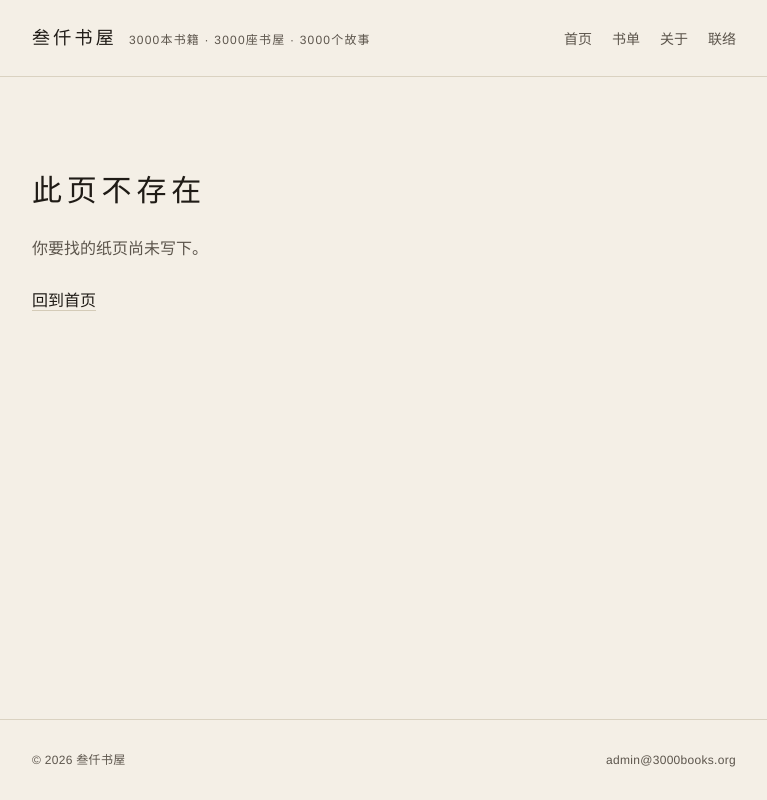
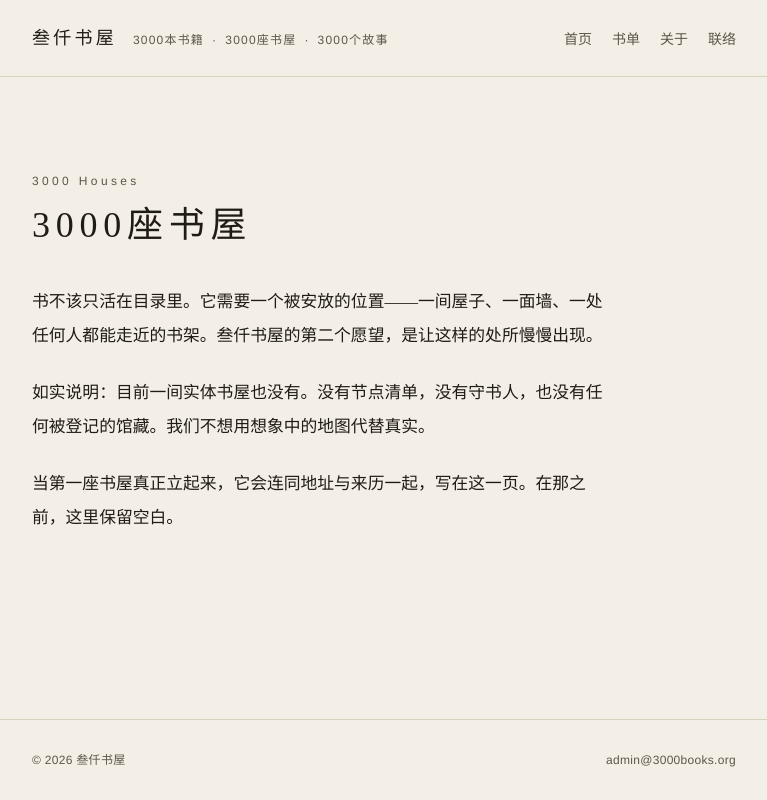
Before and after one commit to LF2023/3000books, a Next.js app: page /3000-houses in a window 1280 px wide. Before the commit this address had no page. Shown: the whole page, without its empty margins (256-1023 px from the left). Built offline with nearby package versions, Linux system fonts and the light colour scheme.

Commit message:
Add pages for the three tagline columns and link them in the header.

```diff
--- /dev/null
+++ b/src/app/3000-books/page.tsx
@@ -0,0 +1,35 @@
+import type { Metadata } from "next";
+import Link from "next/link";
+
+export const metadata: Metadata = {
+  title: "3000本书籍",
+  description: "叁仟书屋的第一件事：聚拢 3000 本值得留存的书目。",
+  alternates: { canonical: "/3000-books" },
+};
+
+export default function ThreeThousandBooksPage() {
+  return (
+    <article className="max-w-xl space-y-10">
+      <header className="space-y-4">
+        <p className="font-sans text-xs tracking-[0.28em] text-ink-soft">3000 Books</p>
+        <h1 className="text-4xl tracking-[0.16em]">3000本书籍</h1>
+      </header>
+
+      <div className="space-y-6 text-[1.05rem] leading-[2]">
+        <p>
+          第一件事是书目。叁仟书屋想聚拢三千本值得留存的书——不为凑数，只为让「值得」有一个可以慢慢翻阅的清单。
+        </p>
+        <p>
+          现在的一百本种子，已经放进{" "}
+          <Link href="/books" className="underline decoration-rule">
+            书单
+          </Link>
+          。此后的每一本，都会先经过挑选，再进入目录；数字增长得慢，也没有关系。
+        </p>
+        <p>
+          书目只作整理与指引。本站不提供全文下载，公版状态亦未逐本核验，这些诚实的保留，是清单的一部分。
+        </p>
+      </div>
+    </article>
+  );
+}
--- /dev/null
+++ b/src/app/3000-houses/page.tsx
@@ -0,0 +1,30 @@
+import type { Metadata } from "next";
+
+export const metadata: Metadata = {
+  title: "3000座书屋",
+  description: "书被安放的处所：叁仟书屋的第二件事。",
+  alternates: { canonical: "/3000-houses" },
+};
+
+export default function ThreeThousandHousesPage() {
+  return (
+    <article className="max-w-xl space-y-10">
+      <header className="space-y-4">
+        <p className="font-sans text-xs tracking-[0.28em] text-ink-soft">3000 Houses</p>
+        <h1 className="text-4xl tracking-[0.16em]">3000座书屋</h1>
+      </header>
+
+      <div className="space-y-6 text-[1.05rem] leading-[2]">
+        <p>
+          书不该只活在目录里。它需要一个被安放的位置——一间屋子、一面墙、一处任何人都能走近的书架。叁仟书屋的第二个愿望，是让这样的处所慢慢出现。
+        </p>
+        <p>
+          如实说明：目前一间实体书屋也没有。没有节点清单，没有守书人，也没有任何被登记的馆藏。我们不想用想象中的地图代替真实。
+        </p>
+        <p>
+          当第一座书屋真正立起来，它会连同地址与来历一起，写在这一页。在那之前，这里保留空白。
+        </p>
+      </div>
+    </article>
+  );
+}
--- /dev/null
+++ b/src/app/3000-stories/page.tsx
@@ -0,0 +1,34 @@
+import type { Metadata } from "next";
+
+export const metadata: Metadata = {
+  title: "3000个故事",
+  description: "书与人相遇的事：叁仟书屋的第三件事。",
+  alternates: { canonical: "/3000-stories" },
+};
+
+export default function ThreeThousandStoriesPage() {
+  return (
+    <article className="max-w-xl space-y-10">
+      <header className="space-y-4">
+        <p className="font-sans text-xs tracking-[0.28em] text-ink-soft">3000 Stories</p>
+        <h1 className="text-4xl tracking-[0.16em]">3000个故事</h1>
+      </header>
+
+      <div className="space-y-6 text-[1.05rem] leading-[2]">
+        <p>
+          每本书背后都有一场相遇：谁在什么时候翻开它，被哪一句留住，又把它交给了谁。叁仟书屋想收集这样的三千件事——不写书评，只记相遇。
+        </p>
+        <p>
+          故事的征集尚未开始。等到开始的那天，会先立下规矩：自愿、署名可隐、不用于任何售卖。
+        </p>
+        <p>
+          在此之前，如果你有一件想先讲的事，可以写信给{" "}
+          <a href="mailto:admin@3000books.org" className="underline decoration-rule">
+            admin@3000books.org
+          </a>
+          。信会被读到。
+        </p>
+      </div>
+    </article>
+  );
+}
--- a/src/app/sitemap.ts
+++ b/src/app/sitemap.ts
@@ -7,6 +7,9 @@ export default async function sitemap(): Promise<MetadataRoute.Sitemap> {
   return [
     { url: base, lastModified: new Date("2026-08-31"), changeFrequency: "monthly", priority: 1 },
     { url: `${base}/books`, lastModified: new Date("2026-08-31"), changeFrequency: "weekly", priority: 0.8 },
+    { url: `${base}/3000-books`, lastModified: new Date("2026-08-31"), changeFrequency: "monthly", priority: 0.7 },
+    { url: `${base}/3000-houses`, lastModified: new Date("2026-08-31"), changeFrequency: "monthly", priority: 0.7 },
+    { url: `${base}/3000-stories`, lastModified: new Date("2026-08-31"), changeFrequency: "monthly", priority: 0.7 },
     { url: `${base}/about`, lastModified: new Date("2026-08-31"), changeFrequency: "yearly", priority: 0.6 },
     { url: `${base}/contact`, lastModified: new Date("2026-08-31"), changeFrequency: "yearly", priority: 0.5 },
     ...books.map((book) => ({
--- a/src/components/SiteHeader.tsx
+++ b/src/components/SiteHeader.tsx
@@ -11,15 +11,36 @@ export function SiteHeader() {
   return (
     <header className="border-b border-rule/80">
       <div className="mx-auto flex max-w-3xl items-baseline justify-between gap-6 px-6 py-6 sm:px-8">
-        <Link
-          href="/"
-          className="font-serif text-lg tracking-[0.18em] text-ink no-underline"
-        >
-          叁仟书屋
-          <span className="ml-3 font-sans text-xs tracking-[0.1em] text-ink-soft">
-            3000本书籍 · 3000座书屋 · 3000个故事
+        <div className="flex items-baseline gap-4">
+          <Link
+            href="/"
+            className="font-serif text-lg tracking-[0.18em] text-ink no-underline"
+          >
+            叁仟书屋
+          </Link>
+          <span className="hidden font-sans text-xs tracking-[0.1em] text-ink-soft sm:inline">
+            <Link
+              href="/3000-books"
+              className="no-underline decoration-rule underline-offset-[0.35em] hover:underline hover:text-ink"
+            >
+              3000本书籍
+            </Link>
+            <span aria-hidden="true" className="mx-2">·</span>
+            <Link
+              href="/3000-houses"
+              className="no-underline decoration-rule underline-offset-[0.35em] hover:underline hover:text-ink"
+            >
+              3000座书屋
+            </Link>
+            <span aria-hidden="true" className="mx-2">·</span>
+            <Link
+              href="/3000-stories"
+              className="no-underline decoration-rule underline-offset-[0.35em] hover:underline hover:text-ink"
+            >
+              3000个故事
+            </Link>
           </span>
-        </Link>
+        </div>
         <nav aria-label="主导航" className="flex gap-5 font-sans text-sm text-ink-soft">
           {nav.map((item) => (
             <Link
```
